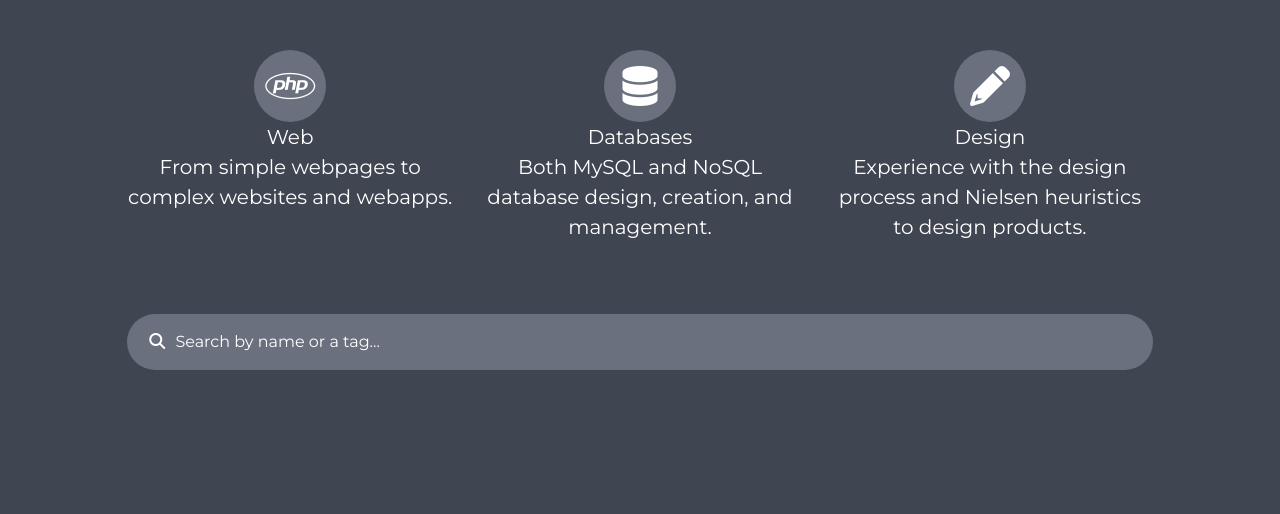
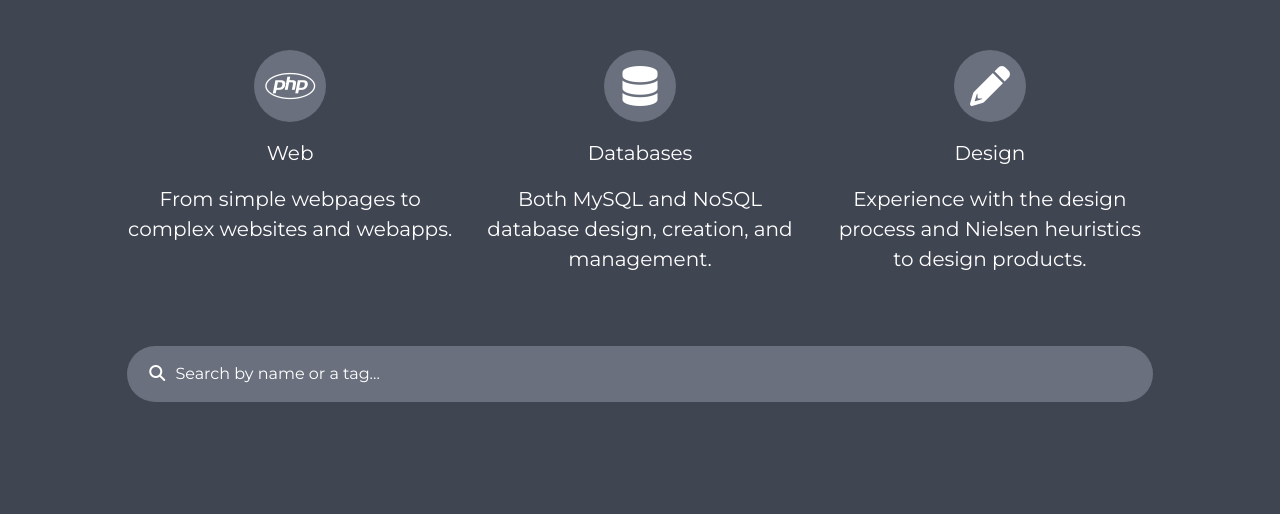
Before and after one commit to patrick-webdev/Portfolio-Website-v3, a CodeIgniter app: page /database/index.php/portfolio/projects in a window 1280 px wide. Shown: the part 72-586 px from the top of the page. Run offline with CodeIgniter, Linux system fonts and the light colour scheme; data that the repository does not hold is empty.

Commit message:
Updated project tool margins

```diff
--- a/assets/css/style.css
+++ b/assets/css/style.css
@@ -261,9 +261,13 @@ footer {
   -webkit-box-pack: center;
       -ms-flex-pack: center;
           justify-content: center;
+  margin-bottom: 1rem;
 }
 #projectsIntro .tool__logo i {
   font-size: 40px;
+}
+#projectsIntro .tool__desc {
+  margin-top: 1rem;
 }
 
 #projectSearchBar {
--- a/assets/scss/include/projects.scss
+++ b/assets/scss/include/projects.scss
@@ -13,9 +13,14 @@
             display: flex;
             align-items: center;
             justify-content: center;
+            margin-bottom: 1rem;
             i{
                 font-size: 40px;
             }
+        }
+
+        &__desc{
+            margin-top: 1rem;
         }
     }
 }
```
